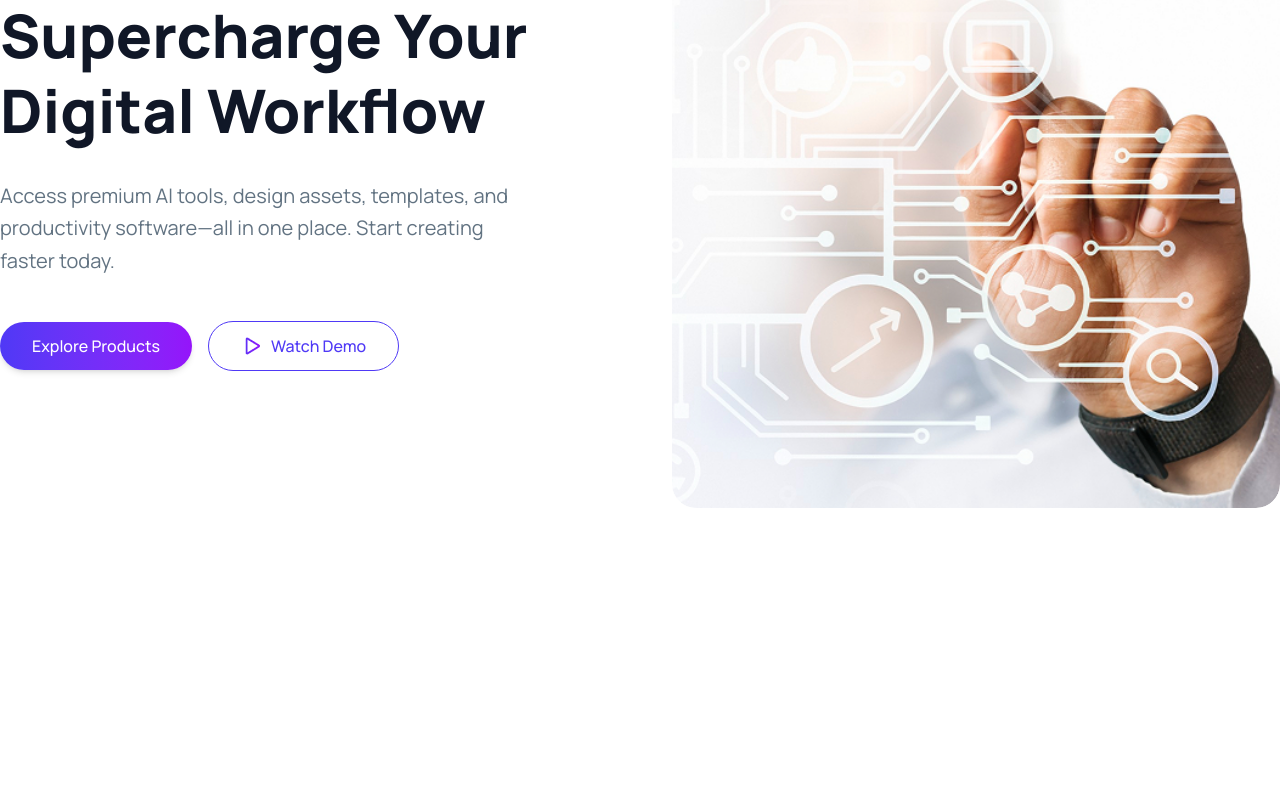
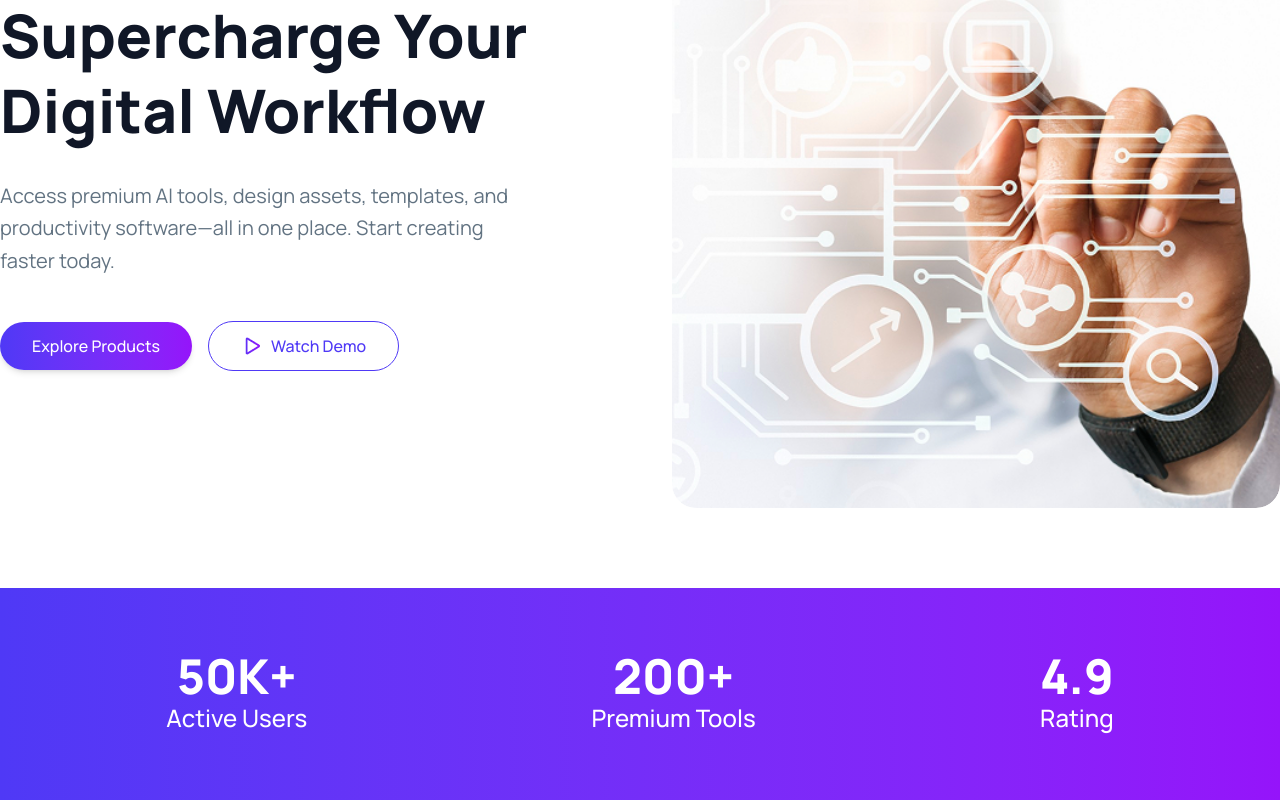
Before and after one commit to MriFardin-s/Ri-DigiApp, a React (Vite) app: page / in a window 1280 px wide. Shown: the part 390-1190 px from the top of the page. Before the commit the page ends 978 px from the top, so only its background shows below. Built offline with nearby package versions, Linux system fonts and the light colour scheme.

Commit message:
done bannerfoter

```diff
--- a/src/App.jsx
+++ b/src/App.jsx
@@ -2,6 +2,7 @@
 import './App.css'
 import HeroSection from './components/HeroSection'
 import NavBar from './components/NavBar'
+import StatsSection from './components/StatsSection'
 
 function App() {
 
@@ -12,6 +13,7 @@ function App() {
         <br />
         <div className="border-b border-gray-300 w-full opacity-60"></div>
         <HeroSection/>
+        <StatsSection/>
     </>
   )
 }
--- /dev/null
+++ b/src/components/StatsSection.jsx
@@ -0,0 +1,31 @@
+import React from 'react';
+
+const StatsSection = () => {
+    const stats = [
+        { id: 1, value: '50K+', label: 'Active Users' },
+        { id: 2, value: '200+', label: 'Premium Tools' },
+        { id: 3, value: '4.9', label: 'Rating' },
+    ];
+
+    return (
+        <section className="bg-gradient-to-r from-[#4F39F6] to-[#9514FA] py-16">
+            <div className="container mx-auto px-6">
+                <div className="flex flex-col md:flex-row items-center justify-around gap-12 md:gap-0">
+                    {stats.map(stat => (
+                        <div key={stat.id} className="flex items-center gap-10">
+                            <div className="text-center text-[#FFFFFF]">
+                                <h2 className="text-5xl font-extrabold">{stat.value}</h2>
+                                <p className="font-medium text-[24px]">{stat.label}</p>
+                            </div>
+
+
+
+                        </div>
+                    ))}
+                </div>
+            </div>
+        </section>
+    );
+};
+
+export default StatsSection;
```
